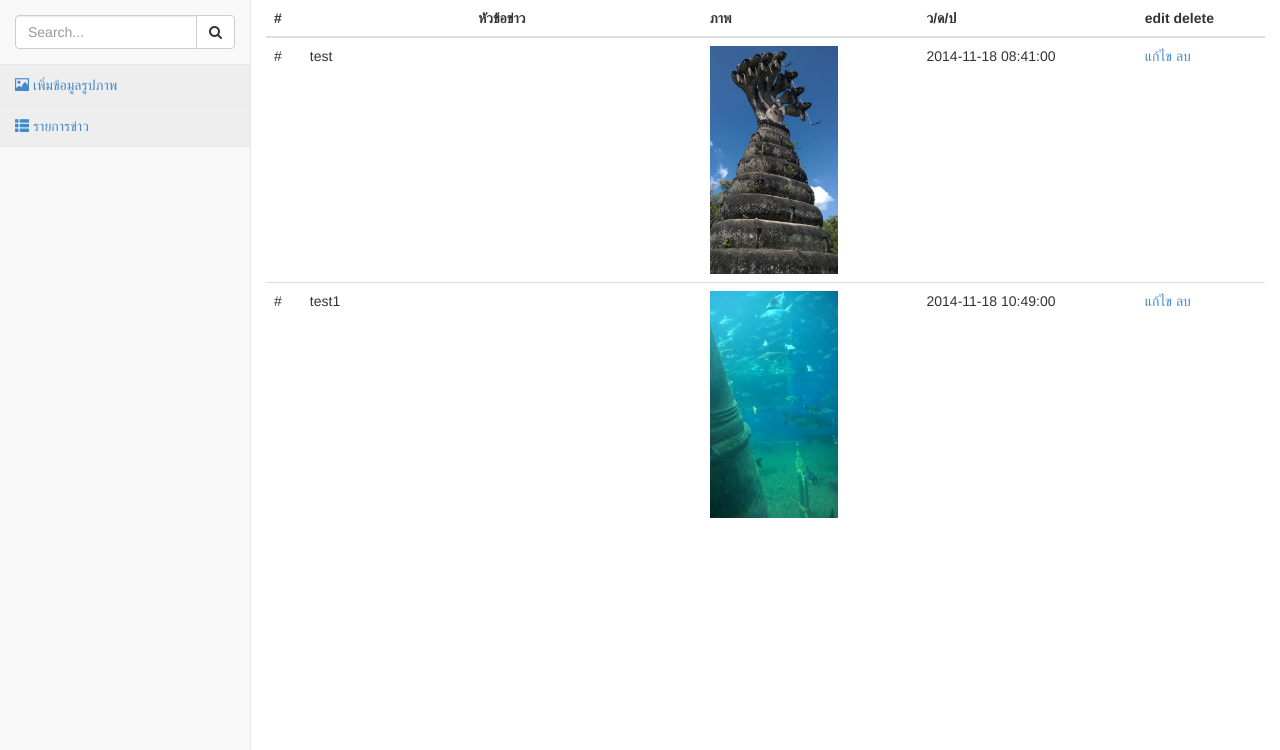
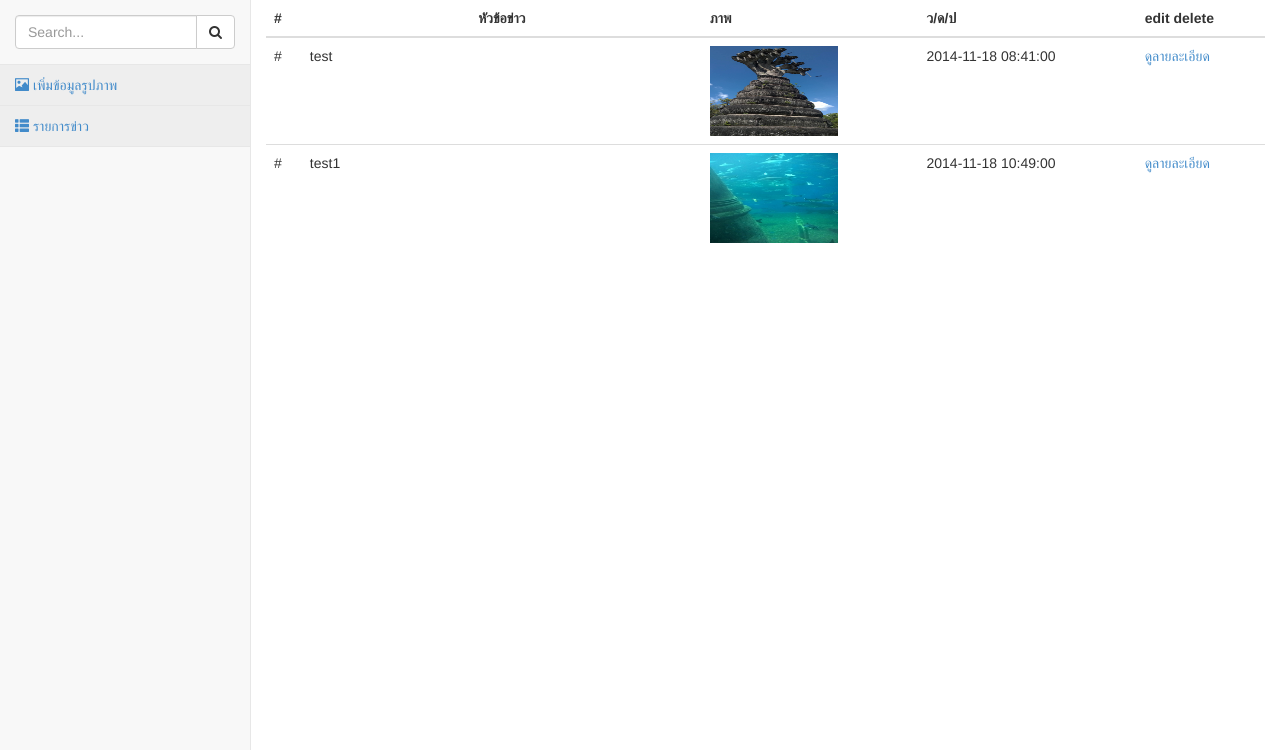
Before and after one commit to mynameistecs51/sci_news, a CodeIgniter app: page /sci_news/index.php/sci_con/list_news in a window 1280 px wide. Shown: the part 51-801 px from the top of the page. Run offline with CodeIgniter, Linux system fonts and the light colour scheme.

Commit message:
chaiwat update show news for id

```diff
--- a/application/controllers/sci_con.php
+++ b/application/controllers/sci_con.php
@@ -98,5 +98,13 @@ class Sci_con extends CI_Controller{
 				);
 			$this->load->view('picture',$data);
 		}
+
+		public function show_news($news_id){
+			$data = array(
+				'title' => "news detail",
+				'get_news_id' => $this->sci_m->get_news_id($news_id),
+			);
+			$this->load->view('picture',$data);
+		}
 	}
 	?>
--- a/application/models/sci_m.php
+++ b/application/models/sci_m.php
@@ -10,5 +10,11 @@ class Sci_m  extends CI_model {
 		$get_news = $this->db->get('news');
 		return $get_news->result();
 	}
+
+	public function get_news_id($news_id){
+		$sql_get_news_id = "SELECT * FROM news WHERE news_id = ".$news_id." ";
+		$get_news_id = $this->db->query($sql_get_news_id)->result();
+		return $get_news_id;
+	}
 }
 ?>
--- a/application/views/list_news.php
+++ b/application/views/list_news.php
@@ -27,7 +27,7 @@
 						$picture_name_array = explode(',', $row->news_file_upload);
 							 //show picture
 						?>
-								<img src="<?php echo base_url().'file_upload/pict_news/'.$picture_name_array[0];?>" alt="" style="width:128px;"/>	<!-- //โชว์รูปภาพ -->
+						<img src="<?php echo base_url().'file_upload/pict_news/'.$picture_name_array[0];?>" alt="" style="width:128px;height:90px;"/>	<!-- //โชว์รูปภาพ -->
 						<?php
 
 						?>
@@ -37,8 +37,7 @@
 					</td>
 					<td>
 						<?php
-							echo anchor('sci_con/','แก้ไข  ','&nbsp;&nbsp;');
-							echo anchor('sci_con/','ลบ	');
+						echo anchor('sci_con/show_news/'.$row->news_id,"ดูลายละเอียด");
 						?>
 					</td>
 				</tr>
--- a/application/views/picture.php
+++ b/application/views/picture.php
@@ -54,7 +54,7 @@
 <body>
 	<p>
 		<?php
-		foreach ($show_news as $detail => $row) 	{
+		foreach ($get_news_id as $detail => $row) 	{
 
 			$picture_name_array = explode(',', $row->news_file_upload);
 			foreach ($picture_name_array as $key => $value_detail) { //show picture
```
Lines whose indentation alone changed are shown as unchanged.
